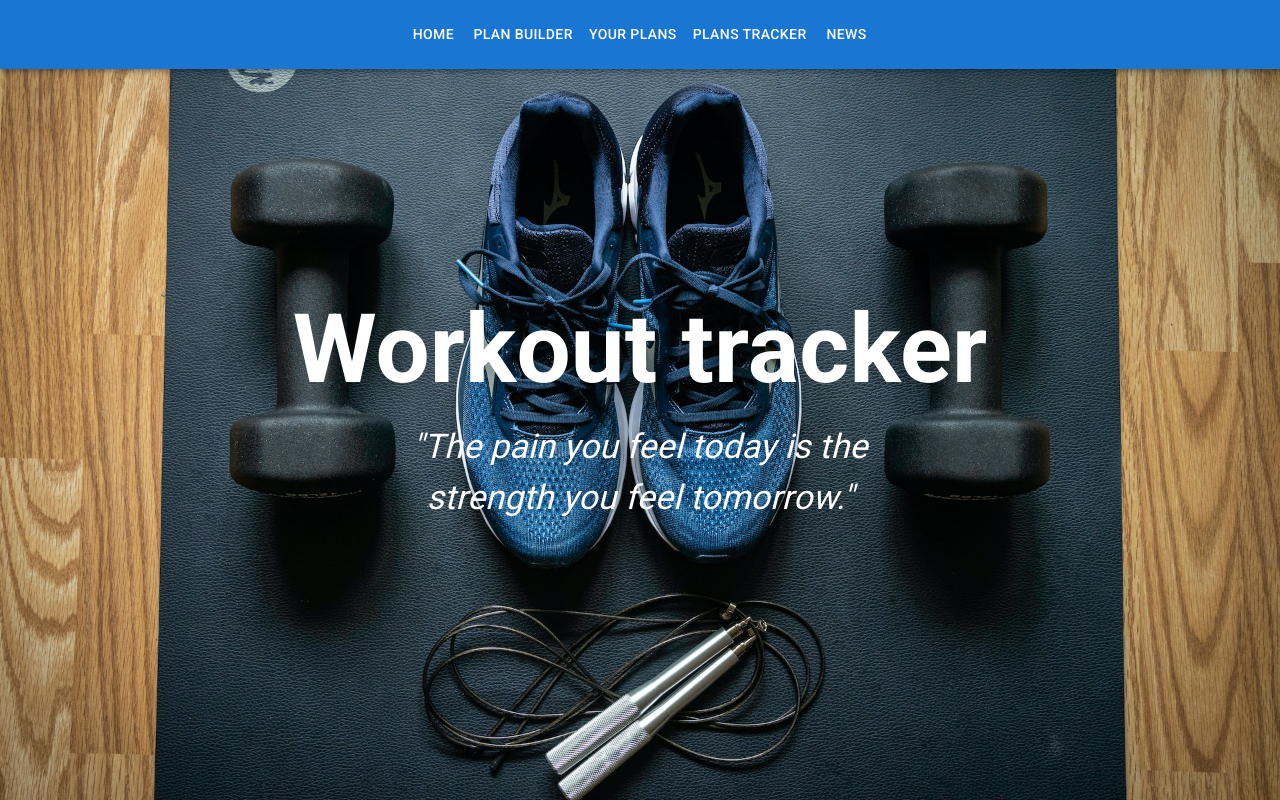
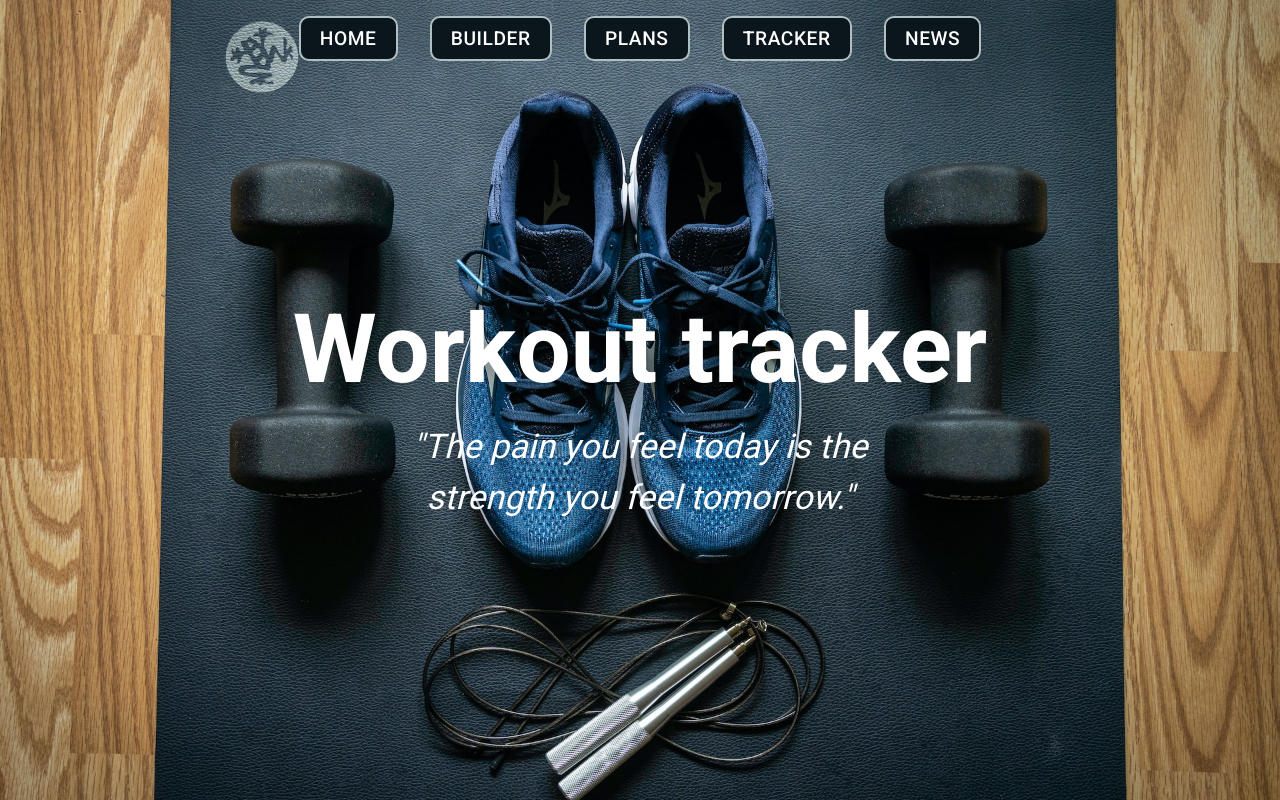
Before and after one commit to MaxDobisz/Workout-Builder-Tracker, a React (Create React App) app: page / in a window 1280 px wide. Built offline with nearby package versions, Linux system fonts and the light colour scheme.

Commit message:
app bar style

```diff
--- a/src/components/Navbar.js
+++ b/src/components/Navbar.js
@@ -12,6 +12,8 @@ import MenuItem from '@mui/material/MenuItem';
 import {
     Link as RouterLink,
 } from 'react-router-dom';
+import { NavbarButton } from './NavbarButton';
+
 
 export const Navbar = () => {
     const [anchorElNav, setAnchorElNav] = useState(null);
@@ -25,7 +27,7 @@ export const Navbar = () => {
     };
 
     return (
-        <AppBar position="absolute">
+        <AppBar position='absolute' color='transparent' sx={{ boxShadow: 'none', color: 'transparent' }}>
             <Container maxWidth="xl">
                 <Toolbar disableGutters>
                     <Box sx={{ flexGrow: 1, display: { xs: 'flex', md: 'none' } }}>
@@ -84,31 +86,31 @@ export const Navbar = () => {
                             </MenuItem>
                         </Menu>
                     </Box>
-                    <Box sx={{ flexGrow: 1, display: { xs: 'none', md: 'flex' }, justifyContent: 'center', }}>
+                    <Box sx={{ flexGrow: 1, display: { xs: 'none', md: 'flex' }, justifyContent: 'center', background: 'none' }}>
                         <Link component={RouterLink} to="/" underline="none">
-                            <Button sx={{ my: 2, color: 'white', display: 'block' }}>
+                            <NavbarButton sx={{ my: 2, color: 'white', display: 'block' }}>
                                 Home
-                            </Button>
+                            </NavbarButton>
                         </Link>
                         <Link component={RouterLink} to="/builder" underline="none">
-                            <Button sx={{ my: 2, color: 'white', display: 'block' }}>
-                                Plan builder
-                            </Button>
+                            <NavbarButton sx={{ my: 2, color: 'white', display: 'block' }}>
+                                Builder
+                            </NavbarButton>
                         </Link>
                         <Link component={RouterLink} to="/plans" underline="none">
-                            <Button sx={{ my: 2, color: 'white', display: 'block' }}>
-                                Your plans
-                            </Button>
+                            <NavbarButton sx={{ my: 2, color: 'white', display: 'block' }}>
+                                Plans
+                            </NavbarButton>
                         </Link>
                         <Link component={RouterLink} to="/tracker" underline="none">
-                            <Button sx={{ my: 2, color: 'white', display: 'block' }}>
-                                Plans tracker
-                            </Button>
+                            <NavbarButton sx={{ my: 2, color: 'white', display: 'block' }}>
+                                Tracker
+                            </NavbarButton>
                         </Link>
                         <Link component={RouterLink} to="/news" underline="none">
-                            <Button sx={{ my: 2, color: 'white', display: 'block' }}>
+                            <NavbarButton sx={{ my: 2, color: 'white', display: 'block' }}>
                                 News
-                            </Button>
+                            </NavbarButton>
                         </Link>
                     </Box>
                 </Toolbar>
--- /dev/null
+++ b/src/components/NavbarButton.js
@@ -0,0 +1,14 @@
+import { Button } from '@mui/material';
+import { styled } from '@mui/material/styles';
+
+export const NavbarButton = styled(Button)(({ theme }) => ({
+    fontSize: '1.2rem',
+    backgroundColor: theme.palette.richBlack1,
+    margin: '0 1rem',
+    padding: '.2em 1em',
+    border: `2px solid ${theme.palette.silver}`,
+    borderRadius: '10px',
+    '&:hover': {
+        backgroundColor: theme.palette.darkBlue,
+    },
+}));
--- a/src/index.js
+++ b/src/index.js
@@ -21,6 +21,8 @@ const theme = createTheme({
         richBlack2: "#020505ff",
         richBlack3: "#060B0Eff",
         khaki: "#BDB098ff",
+        silver: "#B1BFC3",
+        darkBlue: "#0F4273"
     }
 });
 
```
